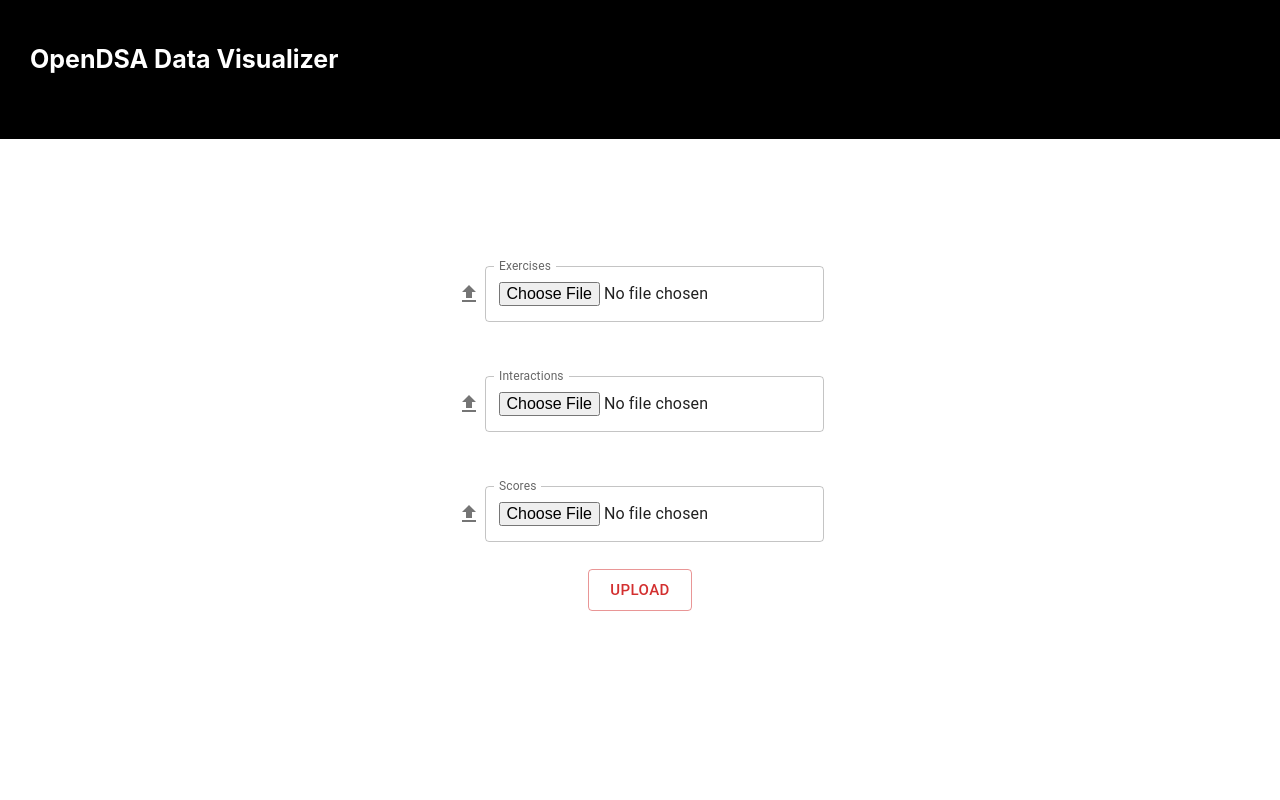
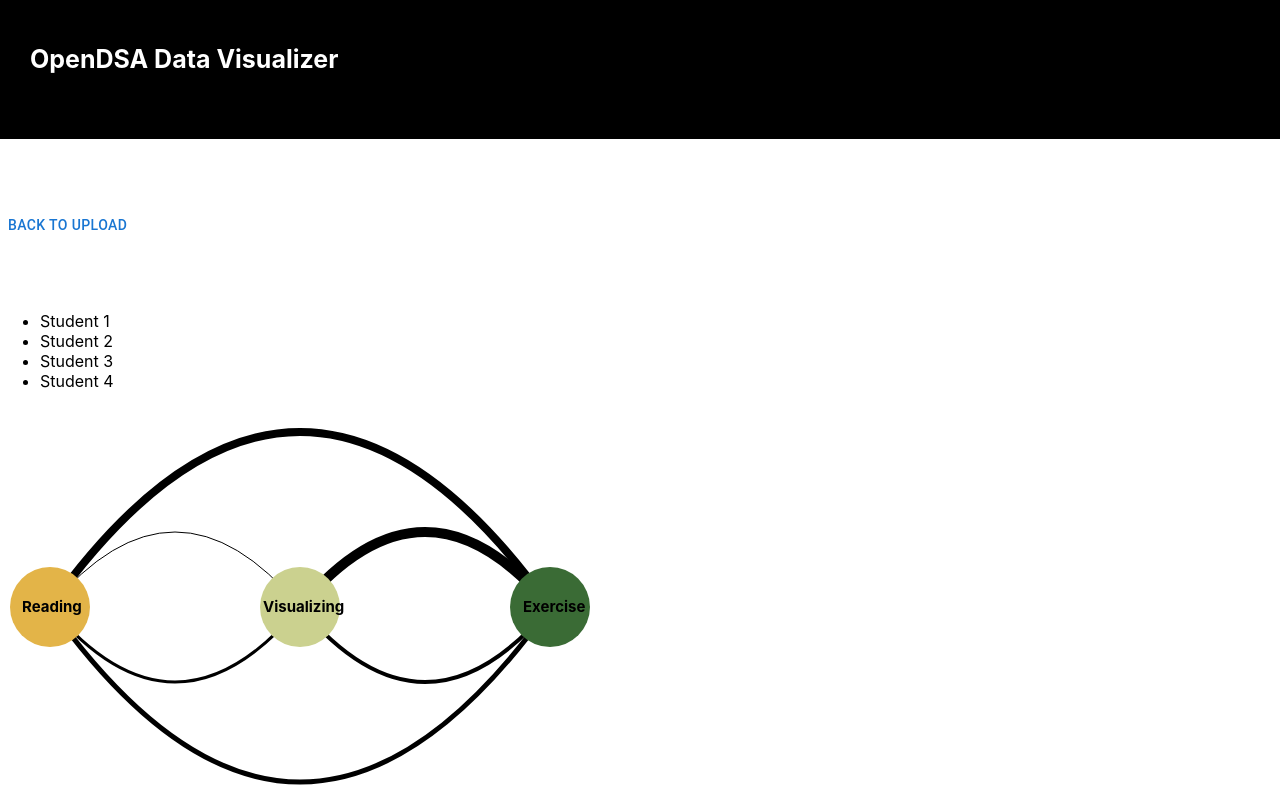
Before and after one commit to egol2/openDSAVisualizer, a React (Create React App) app in the folder frontend/: page / in a window 1280 px wide. Shown: the top 800 px of the page. Built offline with nearby package versions, Linux system fonts and the light colour scheme.

Commit message:
updated state graph looks a lot nicer now

```diff
--- a/frontend/src/App.js
+++ b/frontend/src/App.js
@@ -10,7 +10,7 @@
 
     <div>
       <Header/>
-      <Upload/>
+      <Dashboard/>
     </div>
 
 
--- a/frontend/src/components/StateGraph.js
+++ b/frontend/src/components/StateGraph.js
@@ -1,32 +1,36 @@
 import React from 'react';
 
-const StateGraph = () => {
+const StateGraph = (props) => {
+
 
     return (
         <svg width="600" height="400" xmlns="http://www.w3.org/2000/svg">
 
 
             <path d="M 50 200 q 250 -350 500 0" stroke="black"
-            stroke-width="2" fill="none" />
+            stroke-width={props.fakeFrequency[0]} fill="none" />
 
             <path d="M 50 200 q 125 -150 250 0" stroke="black"
-            stroke-width="2" fill="none" />
+            stroke-width={props.fakeFrequency[1]} fill="none" />
 
             <path d="M 300 200 q 125 -150 250 0" stroke="black"
-            stroke-width="2" fill="none" />
+            stroke-width={props.fakeFrequency[2]} fill="none" />
 
             <path d="M 50 200 q 125 150 250 0" stroke="black"
-            stroke-width="2" fill="none" />
+            stroke-width={props.fakeFrequency[3]} fill="none" />
 
             <path d="M 300 200 q 125 150 250 0" stroke="black"
-            stroke-width="2" fill="none" />
+            stroke-width={props.fakeFrequency[4]} fill="none" />
 
             <path d="M 50 200 q 250 350 500 0" stroke="black"
-            stroke-width="2" fill="none" />
+            stroke-width={props.fakeFrequency[5]} fill="none" />
 
-            <circle cx="50" cy="200" r="40" stroke="black" stroke-width="0" fill="pink" />
-            <circle cx="300" cy="200" r="40" stroke="black" stroke-width="0" fill="purple" />
-            <circle cx="550" cy="200" r="40" stroke="black" stroke-width="0" fill="blue" />
+            <circle className="reading-circle" cx="50" cy="200" r="40" stroke="black" stroke-width="0" fill="#E3B448" />
+            <text x="22" y="205" fill="black" font-size="15" font-weight="bold">Reading</text>
+            <circle className="vis-circle" cx="300" cy="200" r="40" stroke="black" stroke-width="0" fill="#CBD18F" />
+            <text x="263" y="205" fill="black" font-size="15" font-weight="bold">Visualizing</text>
+            <circle className="ex-circle" cx="550" cy="200" r="40" stroke="black" stroke-width="0" fill="#3A6B35" />
+            <text x="523" y="205" fill="black" font-size="15" font-weight="bold">Exercise</text>
         </svg>
     );
 
--- a/frontend/src/pages/Dashboard.js
+++ b/frontend/src/pages/Dashboard.js
@@ -57,6 +57,7 @@
         );
     };
 
+    const fakeFrequency = [8, 1, 10, 3, 4, 5];
     return (
         <div>
             <Button className='back-to-upload-button'>BACK TO Upload</Button>
@@ -65,7 +66,7 @@
                 <StudentList students={studentsData} onStudentClick={handleStudentClick}/>
                 {selectedStudent && <StudentDetail student={selectedStudent} />}
                 <Box sx={{ display: 'grid', gridTemplateColumns: '1fr' }} >
-                    <StateGraph/>
+                    <StateGraph fakeFrequency={fakeFrequency}/>
                     <ScatterPlot/>
                 </Box>
 
```
Also changed, not shown: 2 other files (tests, documents, lock files or other folders).
